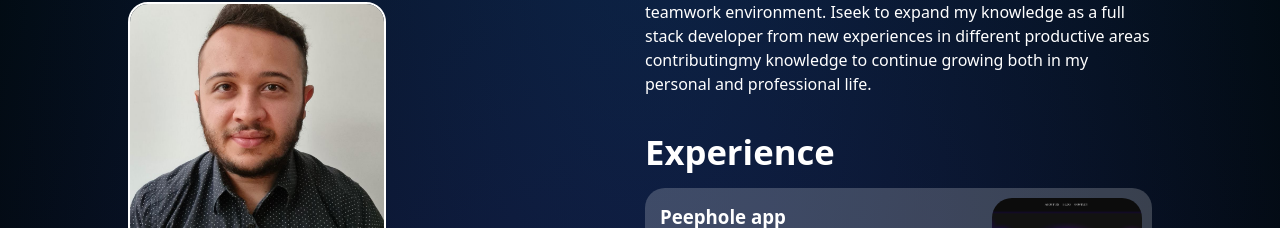
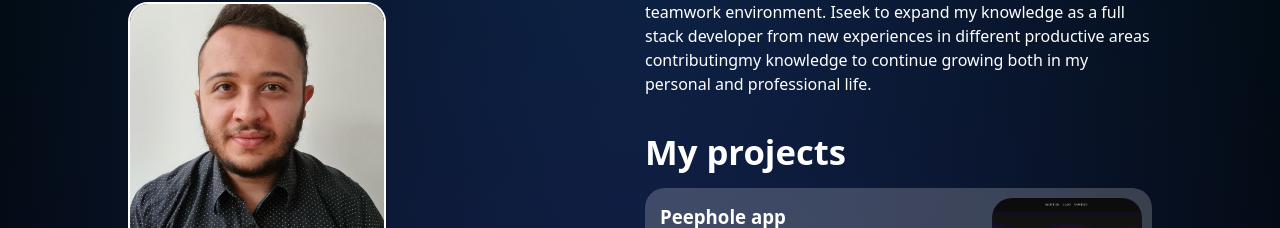
Before and after one commit to DiegoMartinezRey/Portfolio, a React (Vite) app: page / in a window 1280 px wide. Shown: the part 260-488 px from the top of the page. Built offline with nearby package versions, Linux system fonts and the light colour scheme.

Commit message:
change experience to myprojects

```diff
--- a/src/containers/Experience/Experience.jsx
+++ b/src/containers/Experience/Experience.jsx
@@ -6,7 +6,7 @@ const Experience = () => {
   return (
     <>
       <div className="flexContainer">
-        <h2>Experience</h2>
+        <h2>My projects</h2>
         <ExperienceBox />
       </div>
     </>
```
